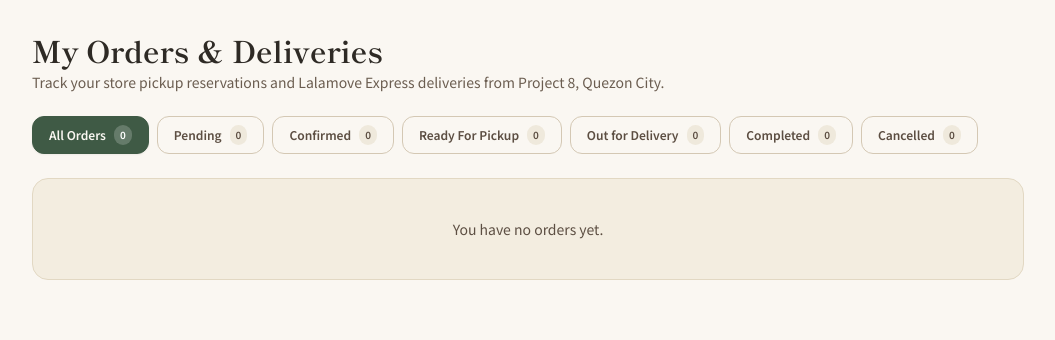
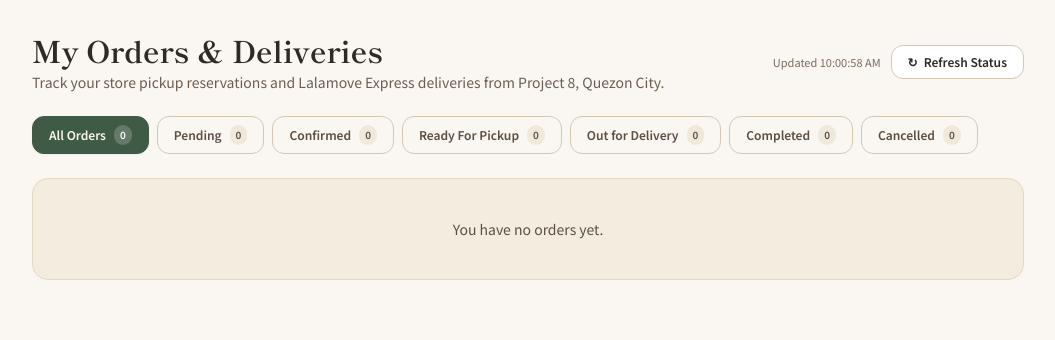
Before and after one commit to Tannyel/kohan-mart, a Laravel app: page /my-orders in a window 1280 px wide. Shown: the part 105-445 px from the top of the page, without its empty margins (112-1167 px from the left). Run offline with Laravel 12, Linux system fonts and the light colour scheme; a user stored in the database is signed in; data comes from the database, SQL or seed files in the repository; data that the repository does not hold is empty; some libraries are stand-ins or nearby versions.

Commit message:
Fix perishable pickup pill wrapping and add refresh buttons to admin and customer orders

```diff
--- a/resources/views/store/orders.blade.php
+++ b/resources/views/store/orders.blade.php
@@ -24,9 +24,24 @@
 @endphp
 
 <div class="max-w-5xl mx-auto px-4 py-8">
-    <div class="mb-6">
-        <h1 class="text-3xl font-bold text-[#2E2A25]">My Orders & Deliveries</h1>
-        <p class="text-sm text-[#6B5D50] mt-1">Track your store pickup reservations and Lalamove Express deliveries from Project 8, Quezon City.</p>
+    <div class="mb-6 flex flex-wrap items-center justify-between gap-4">
+        <div>
+            <h1 class="text-3xl font-bold text-[#2E2A25]">My Orders & Deliveries</h1>
+            <p class="text-sm text-[#6B5D50] mt-1">Track your store pickup reservations and Lalamove Express deliveries from Project 8, Quezon City.</p>
+        </div>
+
+        <div class="flex items-center gap-2.5">
+            <span class="text-[11px] text-[#7A6B5D] hidden sm:inline">
+                Updated {{ now()->format('h:i:s A') }}
+            </span>
+            <button type="button"
+                    onclick="window.location.reload()"
+                    title="Refresh order statuses"
+                    class="px-4 py-2 rounded-xl bg-white border border-[#D4C8B4] text-[#2E2A25] text-xs font-semibold hover:border-[#3F5A45] hover:bg-[#E6EFE8] transition shadow-2xs flex items-center gap-1.5 cursor-pointer">
+                <span>↻</span>
+                <span>Refresh Status</span>
+            </button>
+        </div>
     </div>
 
     <!-- Customer Order Status Filter Bar -->
```
Also changed, not shown: resources/views/staff/dashboard.blade.php (+17 -5 lines), resources/views/store/cart.blade.php (+7 -7 lines).
